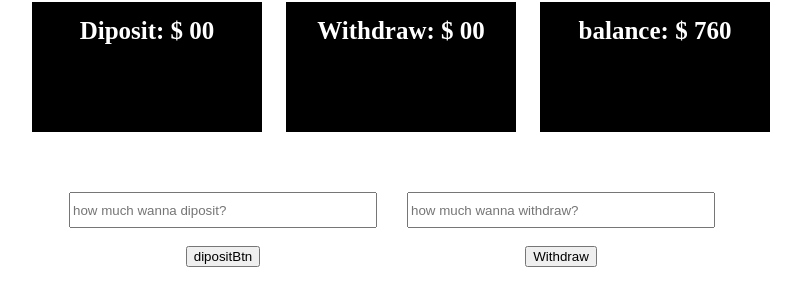
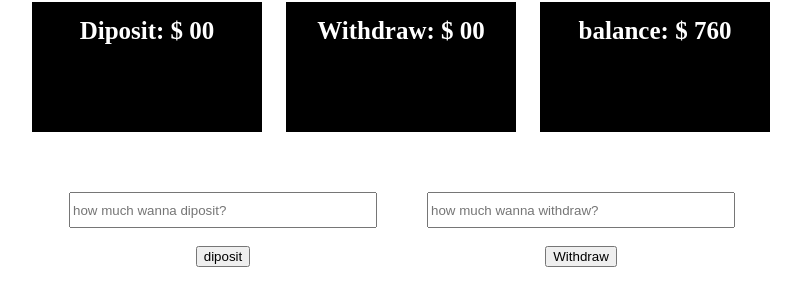
Before and after one commit to Alamin0351/simple-bank, a plain HTML site: page banking.html in a window 1280 px wide. Shown: the part 75-380 px from the top of the page, without its empty margins (239-1040 px from the left). Drawn offline with Linux system fonts and the light colour scheme.

Commit message:
second commit

```diff
--- a/banking.html
+++ b/banking.html
@@ -68,9 +68,9 @@
         <div>
             <input type="number" id="diposit" placeholder = "how much wanna diposit?">
             <br><br>
-            <button id="dipositBtn">dipositBtn</button>
+            <button id="dipositBtn">diposit</button>
         </div>
-        <div>
+        <div style="margin-left: 20px" >
             <input type="number" id="withdraw" placeholder = 'how much wanna withdraw?'>
             <br><br>
             <button id="withdrawBtn">Withdraw</button>
```
